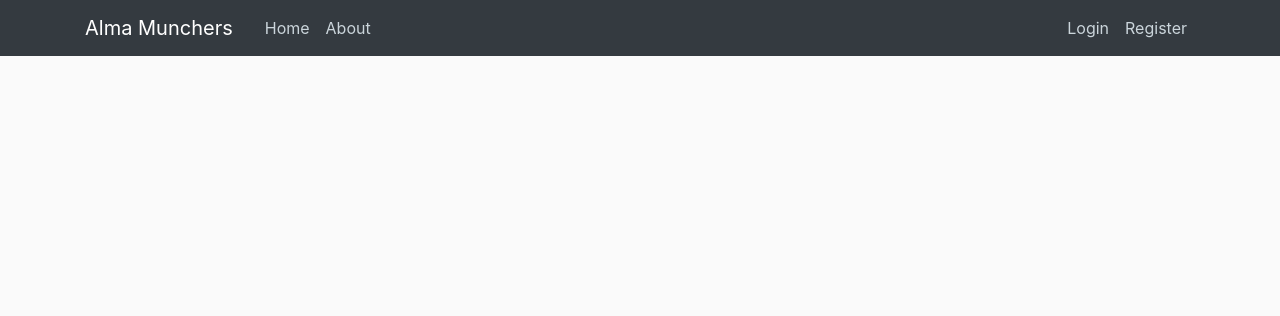
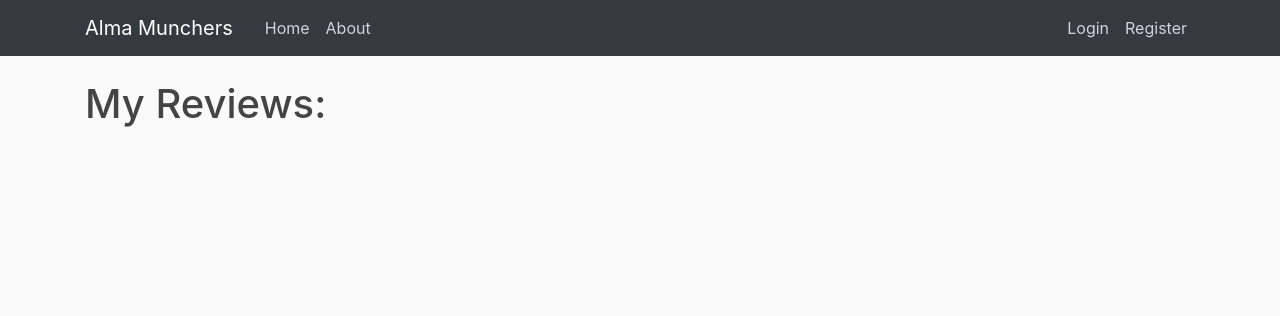
Before and after one commit to akod0883/alma, a Flask app: page /myreviews in a window 1280 px wide. Shown: the top 316 px of the page. Run offline with Flask 2, Linux system fonts and the light colour scheme; parts of the project's set-up code (start-up, migrations or seed data) failed here and were passed over; some libraries are stand-ins or nearby versions.

Commit message:
fixed bug with empty html for 0 review new user

```diff
--- a/updatedDemo/app/templates/home.html
+++ b/updatedDemo/app/templates/home.html
@@ -1,5 +1,7 @@
 {% extends "layout.html" %}
 {% block content %}
+    <h1> My Reviews: </h1>
+    <br>
     {% for post in posts %}
         <article class="media content-section">
           <div class="media-body">
```
